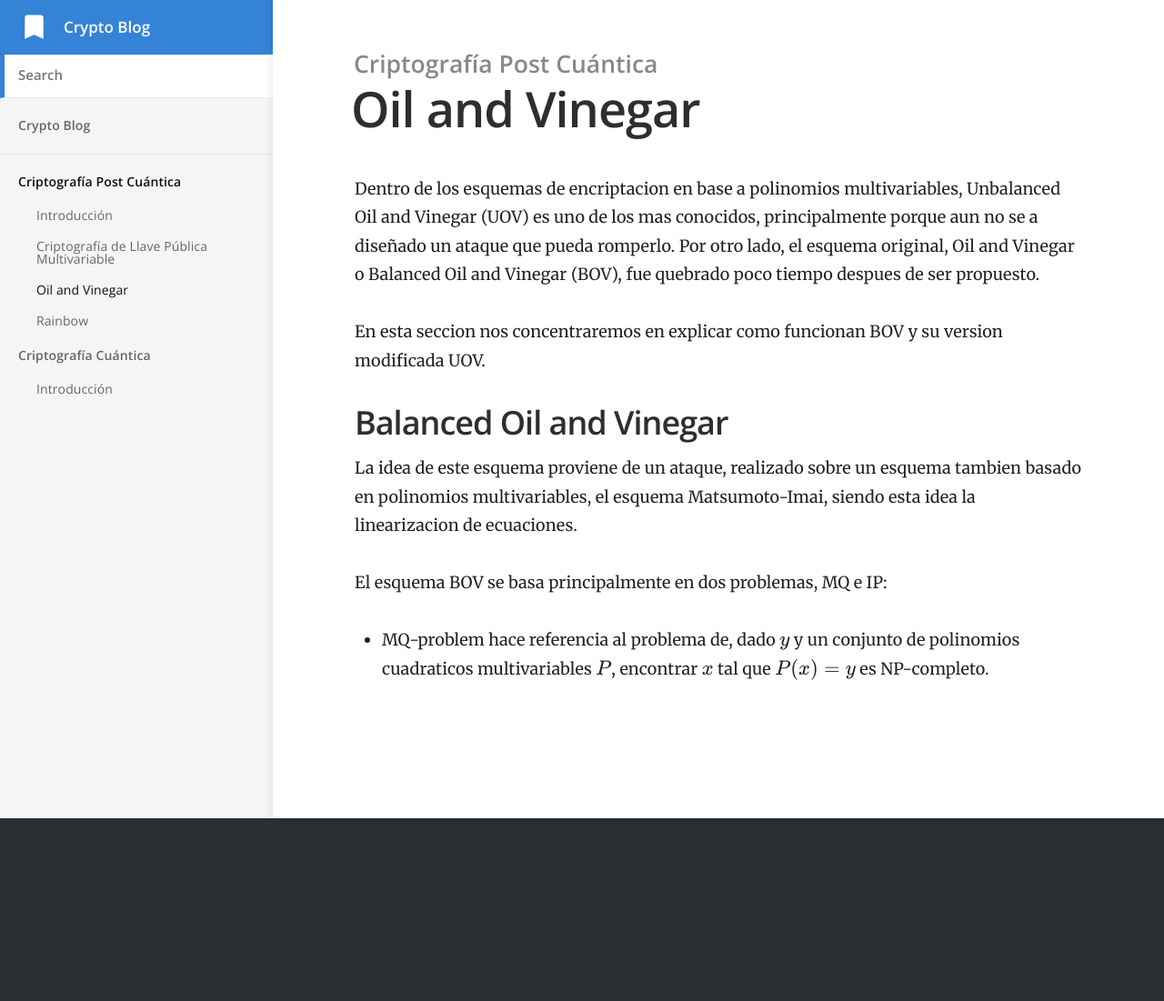
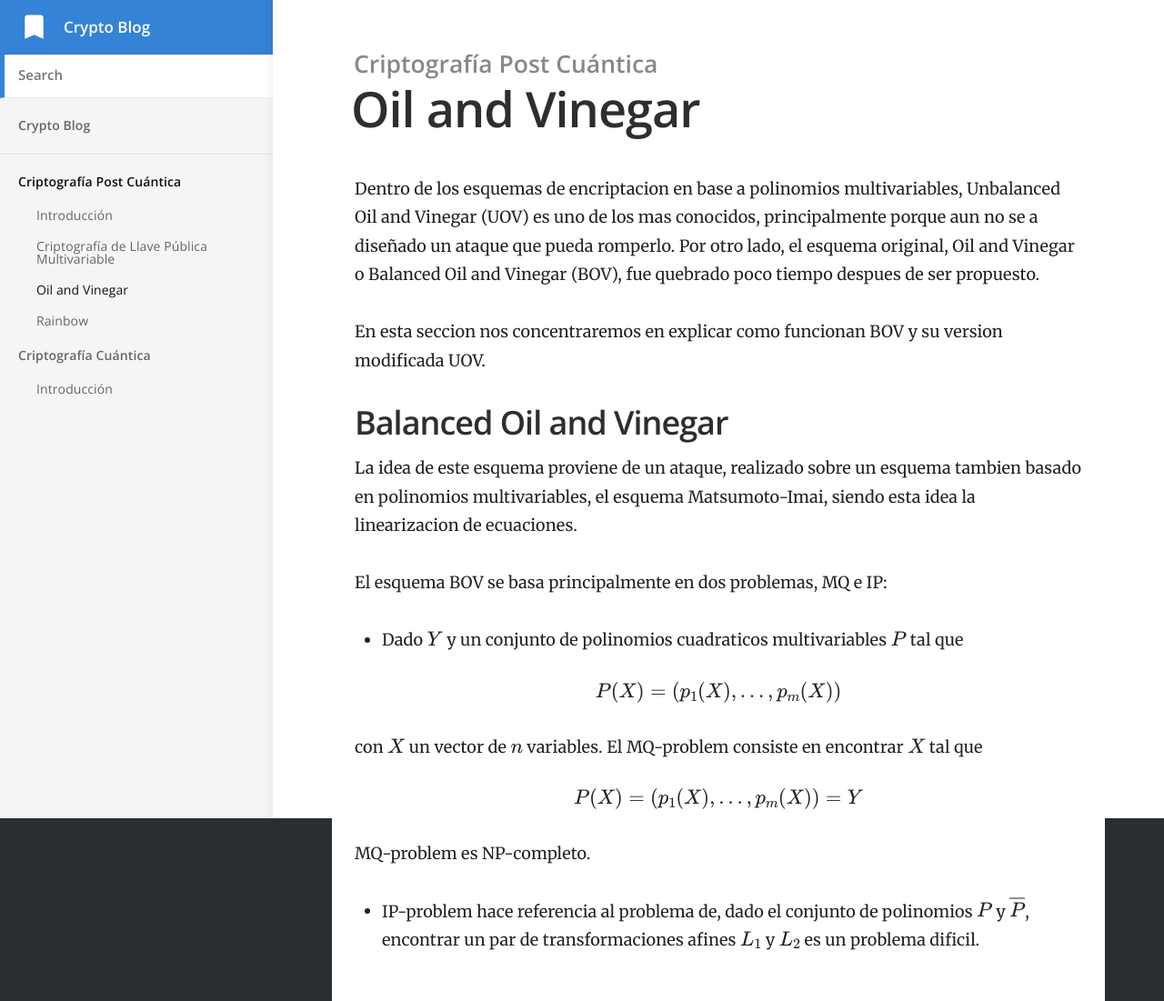
Before and after one commit to gonzalejandro/crypto-blog, a Jekyll site: the page built from _docs/post-quantic/oil-and-vinegar.md, in a window 1280 px wide. Shown: the whole page at 91% size. Built offline with Jekyll 4.4.1, drawn with Linux system fonts in a browser that asks for light colours; formulas are drawn with MathJax 3; before the commit the page ends 900 px from its top, so only the background shows below that.

Commit message:
Adding info to BOV

```diff
--- a/_docs/post-quantic/oil-and-vinegar.md
+++ b/_docs/post-quantic/oil-and-vinegar.md
@@ -13,4 +13,18 @@ En esta seccion nos concentraremos en explicar como funcionan BOV y su version m
 La idea de este esquema proviene de un ataque, realizado sobre un esquema tambien basado en polinomios multivariables, el esquema Matsumoto-Imai, siendo esta idea la linearizacion de ecuaciones.
 
 El esquema BOV se basa principalmente en dos problemas, MQ e IP:
- - MQ-problem hace referencia al problema de, dado $$y$$ y un conjunto de polinomios cuadraticos multivariables $$P$$, encontrar $$x$$ tal que $$P(x) = y$$ es NP-completo.
+ - Dado $$Y$$ y un conjunto de polinomios cuadraticos multivariables $$P$$ tal que
+
+ \begin{equation}
+ 	P(X) = (p_{1}(X), ..., p_{m}(X))
+ \end{equation}
+
+ con $$X$$ un vector de $$n$$ variables. El MQ-problem consiste en encontrar $$X$$ tal que
+
+ \begin{equation}
+ 	P(X) = (p_{1}(X), ..., p_{m}(X)) = Y
+ \end{equation}
+
+ MQ-problem es NP-completo.
+
+ - IP-problem hace referencia al problema de, dado el conjunto de polinomios $$P$$ y $$\overline{P}$$, encontrar un par de transformaciones afines $$L_{1}$$ y $$L_{2}$$ es un problema dificil.
```
